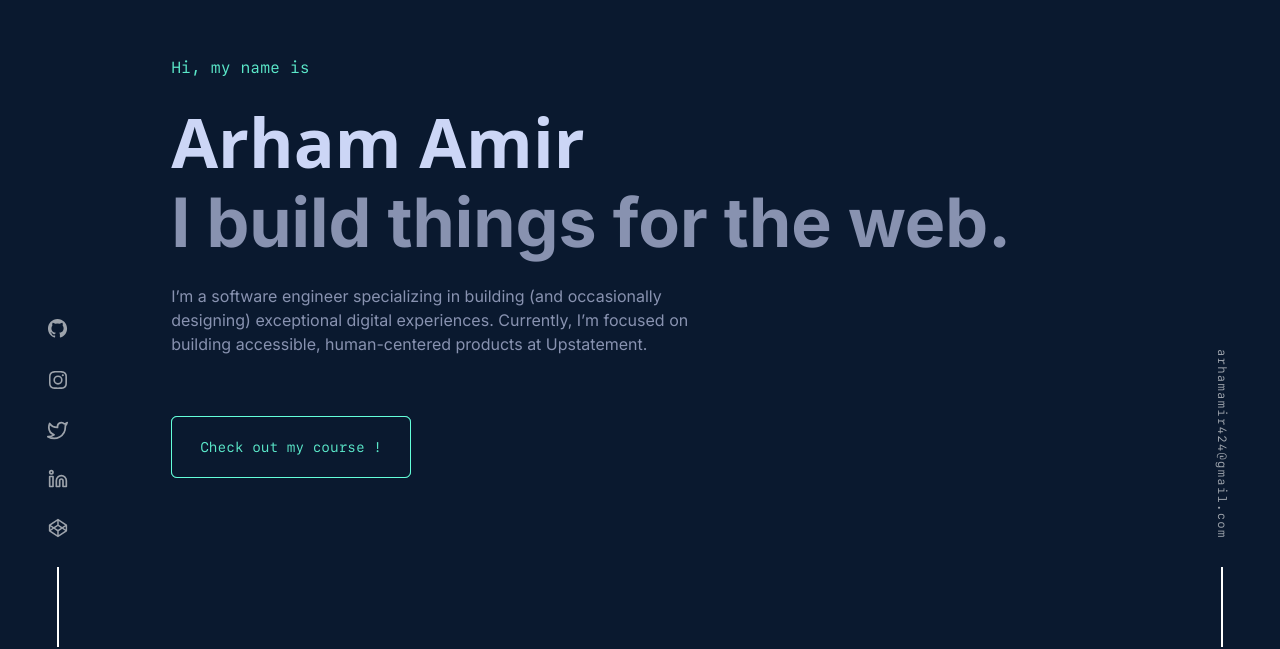
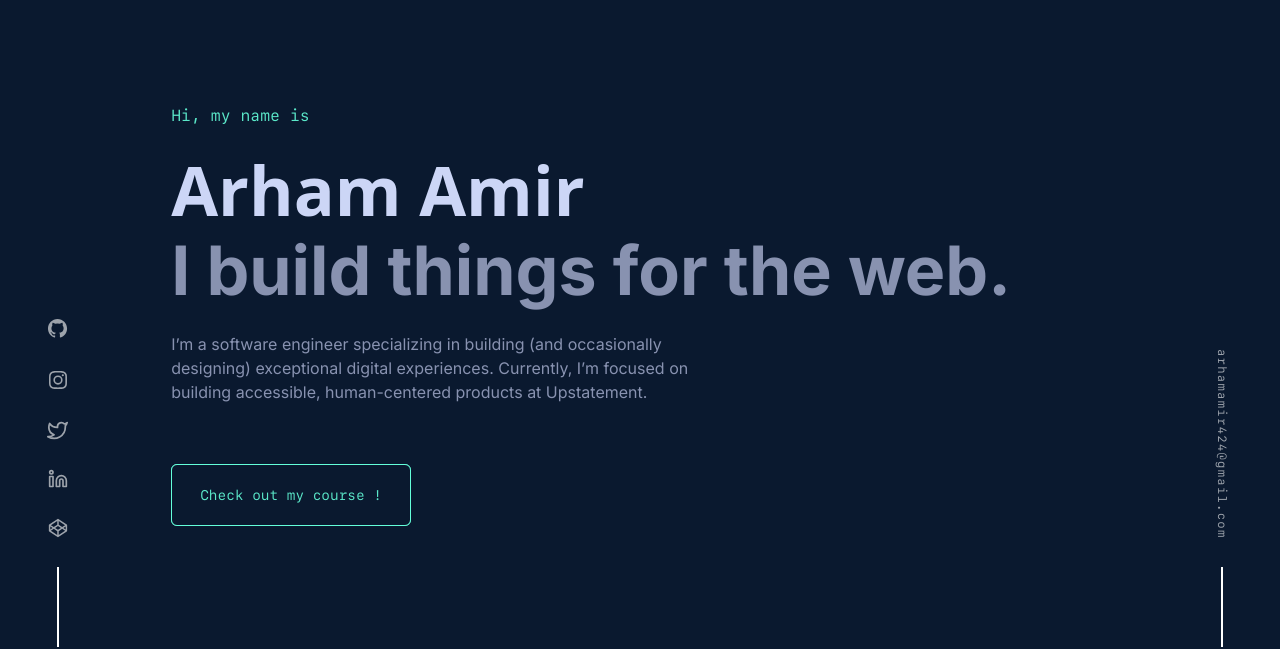
Before and after one commit to Arham-Amir/Portfolio-1, a Next.js app: page / in a window 1280 px wide. Shown: the part 153-802 px from the top of the page. Built offline with nearby package versions, Linux system fonts and the light colour scheme.

Commit message:
WHAT: Add transitions and animations on complete page. + Add a link on rightGmailLink section so that when user click on email he/she will redirected to mail app. WHY: for design purposes IMPACT: High

```diff
--- a/package.json
+++ b/package.json
@@ -18,6 +18,7 @@
     "@types/react": "18.2.20",
     "@types/react-dom": "18.2.7",
     "autoprefixer": "10.4.15",
+    "framer-motion": "^10.16.4",
     "next": "13.4.19",
     "postcss": "8.4.28",
     "react": "18.2.0",
--- a/src/components/Home/about.jsx
+++ b/src/components/Home/about.jsx
@@ -1,12 +1,36 @@
 'use client'
-import { useState } from 'react';
 import { AiFillCaretRight } from 'react-icons/ai'
 import { useSelector } from 'react-redux';
+import {motion} from 'framer-motion'
+
+const fadeInAnimationVarients = {
+  initial: {
+    opacity: 0,
+    y: 30,
+  },
+  animate: {
+    opacity: 1,
+    y: 0,
+    transition: {
+      delay: 0.6,
+      duration: 0.4
+    }
+  }
+}
 
 const About = (props = {}) => {
 
   return (
-    <section id='about' className={`h-auto xl:py-24 xs:py-20 w-full transition-all duration-150`}>
+    <motion.div
+      variants={fadeInAnimationVarients}
+      initial="initial"
+      whileInView="animate"
+      viewport={{
+        once: true,
+      }}
+      className="list-none">
+      <section id='about' className={`h-auto xl:py-24 xs:py-20 w-full transition-all duration-150`
+      }>
         <article className="h-full transition-all duration-150 xl:w-[93%] mx-auto flex flex-col xl:p-7">
           <section className="cursor-pointer mb-10 flex items-center flex-row gap-3 font-bold transition-all duration-150 xs:w-full md:w-[58%]">
             <p className="text-lightColor xs:text-xl smd:text-3xl 2xl:text-4xl 3xl:text-5xl">
@@ -21,6 +45,7 @@ const About = (props = {}) => {
           </section>
         </article>
       </section>
+    </motion.div>
   );
 }
 
@@ -38,7 +63,7 @@ const AboutLeft = (props = {}) => {
         <section className='grid grid-cols-2 gap-y-2 sm:w-11/12 text-darkColor'>
           {about.toolsAndTech.map((el, i) => {
             return <section key={i} className='flex flex-row gap-2'>
-          <AiFillCaretRight className= "text-sm 2xl:text-base" fill="#64ffda" />
+              <AiFillCaretRight className="text-sm 2xl:text-base" fill="#64ffda" />
               <p className='text-sm 2xl:text-base'>{el}</p>
             </section>
           })}
--- a/src/components/Home/contactUs.jsx
+++ b/src/components/Home/contactUs.jsx
@@ -1,13 +1,42 @@
+'use client'
+import { motion } from 'framer-motion'
+import { useSelector } from 'react-redux';
+
+const fadeInAnimationVarients = {
+  initial: {
+    opacity: 0,
+    y: 30,
+  },
+  animate: {
+    opacity: 1,
+    y: 0,
+    transition: {
+      delay: 0.6,
+      duration: 0.4
+    }
+  }
+}
+
 const ContactUs = () => {
+  const { userInfo } = useSelector(state => state.userInfo)
   return (
+    <motion.div
+      variants={fadeInAnimationVarients}
+      initial="initial"
+      whileInView="animate"
+      viewport={{
+        once: true,
+      }}
+      className="list-none">
       <section id='contact' className="mb-24 mx-auto py-24 flex flex-col gap-6 items-center justify-center">
         <p className="font-themeFont text-themeColor/90 text-base 2xl:text-xl">04. What's Next</p>
         <h1 className="text-lightColor xs:text-3xl md:text-4xl lg:text-5xl 2xl:text-6xl 3xl:text-7xl font-bold">Get In Touch</h1>
         <p className="text-darkColor smd:w-4/5 lg:w-3/5 text-center 2xl:text-xl">Although I'm not currently looking for any new opportunities, my inbox is always open. Whether you have a question or just want to say hi, I'll try my best to get back to you!</p>
         <section className="bg-themeColor mt-8 rounded-md w-max">
-        <button className="border w-fit px-7 py-5 bg-bg-grad border-themeColor text-themeColor/90 rounded-md font-themeFont text-xs 2xl:text-2xl transition ease-in-out duration-300 hover:-translate-x-1 hover:-translate-y-1">Say Hello</button>
+          <a href={`mailto:` + userInfo['email']} className="inline-flex border w-fit px-7 py-5 bg-bg-grad border-themeColor text-themeColor/90 rounded-md font-themeFont text-xs 2xl:text-2xl transition ease-in-out duration-300 hover:-translate-x-1 hover:-translate-y-1">Say Hello</a>
         </section>
       </section>
+    </motion.div>
   );
 }
 
--- a/src/components/Home/experience.jsx
+++ b/src/components/Home/experience.jsx
@@ -2,14 +2,41 @@
 import ExperienceDetails from '@components/Home/experienceDetails';
 import { useState } from 'react';
 import { useSelector } from 'react-redux'
+import { motion, stagger, useAnimate } from 'framer-motion'
 
+const fadeInAnimationVarients = {
+  initial: {
+    opacity: 0,
+    y: 30,
+  },
+  animate: {
+    opacity: 1,
+    y: 0,
+    transition: {
+      delay: 0.6,
+      duration: 0.4
+    }
+  },
+}
 const Experience = (props = {}) => {
+  const [scope, animate] = useAnimate();
   const { experiences } = useSelector(state => state.userInfo)
   const [curexp, setcurexp] = useState(0);
   function handleExpClick(id) {
     setcurexp(id);
+    animate([
+      ['.expDetail', {opacity : [0, 1]}, {delay:0.1, duration: 0.2}]
+    ])
   }
   return (
+    <motion.div
+      variants={fadeInAnimationVarients}
+      initial="initial"
+      whileInView="animate"
+      viewport={{
+        once: true,
+      }}
+      className="list-none">
       <section id='experience' className={`${props.className} xl:py-24 xs:py-20 flex justify-end`}>
         <article className="h-full transition-all duration-150 xs:w-full xl:w-[87%] flex flex-col xl:p-7">
           <section className="mb-10 cursor-pointer flex items-center flex-row gap-3 font-bold transition-all duration-150 xs:w-full md:w-[75%]">
@@ -17,7 +44,7 @@ const Experience = (props = {}) => {
               <span className="text-themeColor font-themeFont  xs:text-base sm:text-lg font-normal smd:text-xl mr-2 2xl:text-2xl 3xl:text-3xl">02.</span>Where I've Worked</p>
             <span className="bg-darkColor h-[1px] flex-1"></span>
           </section>
-        <section className="flex xs:flex-col smd:flex-row text-darkColor gap-6">
+          <section ref={scope} className="flex xs:flex-col smd:flex-row text-darkColor gap-6">
             <section className="smd:min-w-max flex xs:flex-row smd:flex-col justify-start items-start custom-scrollbar pb-1">
               {experiences.map((data, i) => {
                 return (
@@ -30,7 +57,7 @@ const Experience = (props = {}) => {
                 )
               })}
             </section>
-          <section className="xs:w-full smd:w-[90%] flex flex-col gap-1">
+            <section className="expDetail xs:w-full smd:w-[90%] flex flex-col gap-1">
               <h1 className="text-lg 2xl:text-2xl font-semibold text-lightColor">{experiences[curexp]['role']}
                 <span className="text-themeColor"> @ {experiences[curexp].name}</span></h1>
               <p className="font-themeFont text-xs 2xl:text-base"> {experiences[curexp]['duration']}</p>
@@ -39,6 +66,7 @@ const Experience = (props = {}) => {
           </section>
         </article>
       </section>
+    </motion.div >
   );
 }
 
--- a/src/components/Home/heroSection.jsx
+++ b/src/components/Home/heroSection.jsx
@@ -1,21 +1,71 @@
 'use client'
 import { useSelector } from "react-redux";
+import { motion } from 'framer-motion'
 
+const fadeInAnimationVarients = {
+  initial: {
+    opacity: 0,
+    y: 10,
+  },
+  animate: (index) => ({
+    opacity: 1,
+    y: 0,
+    transition: {
+      delay: 0.1 * index,
+      duration: 0.2
+    }
+  })
+}
 const HeroSection = (props = {}) => {
   const { userInfo } = useSelector(state => state.userInfo)
 
   return (
     <section className="xs:h-[88vh] smd:h-[83vh] flex-center">
-      <section className={`${props.className} w-fit text-lightColor flex flex-col gap-7 pb-24`}>
+      <section className={`${props.className} w-fit text-lightColor flex flex-col gap-7 xs:pb-24 smd:pb-0`}>
+        <motion.li
+          variants={fadeInAnimationVarients}
+          initial="initial"
+          animate="animate"
+          custom={5}
+          className="list-none">
           <p className="text-themeColor/90 font-themeFont 2xl:text-2xl">Hi, my name is </p>
+        </motion.li>
         <section className="">
+          <motion.li
+            variants={fadeInAnimationVarients}
+            initial="initial"
+            animate="animate"
+            custom={6}
+            className="list-none">
             <h1 className="font-sans text-lightColor mb-3 xs:text-4xl md:text-5xl lg:text-[56px] xl:text-[68px] 2xl:text-[90px] font-bold">{userInfo.name}</h1>
+          </motion.li>
+          <motion.li
+            variants={fadeInAnimationVarients}
+            initial="initial"
+            animate="animate"
+            custom={7}
+            className="list-none">
             <h1 className="text-darkColor  xs:text-4xl md:text-5xl lg:text-[56px] xl:text-[68px] 2xl:text-[90px] font-bold">{userInfo.detail}</h1>
+          </motion.li>
         </section>
+        <motion.li
+          variants={fadeInAnimationVarients}
+          initial="initial"
+          animate="animate"
+          custom={8}
+          className="list-none">
           <p className="text-darkColor md:w-[75%] lg:w-[65%] xl:w-[56%] 2xl:w-[65%] text-base 2xl:text-2xl">{userInfo.description}</p>
+        </motion.li>
+        <motion.li
+          variants={fadeInAnimationVarients}
+          initial="initial"
+          animate="animate"
+          custom={9}
+          className="list-none">
           <section className="bg-themeColor mt-8 rounded-md w-max">
             <button className="border w-fit px-7 py-5 bg-bg-grad border-themeColor text-themeColor/90 rounded-md font-themeFont text-sm 2xl:text-2xl transition duration-300 hover:-translate-x-1 hover:-translate-y-1 ease-in-out">Check out my course !</button>
           </section>
+        </motion.li>
       </section>
     </section>
   );
--- a/src/components/Home/mainProjects.jsx
+++ b/src/components/Home/mainProjects.jsx
@@ -2,24 +2,59 @@
 import { BsBoxArrowUpRight } from 'react-icons/bs'
 import { FiGithub } from 'react-icons/fi'
 import { useSelector } from 'react-redux'
+import { motion } from 'framer-motion'
+
+const fadeInAnimationVarients = {
+  initial: {
+    opacity: 0,
+    y: 20,
+  },
+  animate: {
+    opacity: 1,
+    y: 0,
+    transition: {
+      delay: 0.6,
+      duration: 0.4
+    }
+  }
+}
+
 const MainProjects = () => {
   const { mainProjects } = useSelector(state => state.userInfo)
   return (
     <section id='work' className="py-24 flex flex-col">
+      <motion.div
+        variants={fadeInAnimationVarients}
+        initial="initial"
+        whileInView="animate"
+        viewport={{
+          once: true,
+        }}
+        className="list-none">
         <section className="mb-10 cursor-pointer flex items-center flex-row gap-3 font-bold transition-all duration-150 xs:w-full md:w-[75%]">
           <p className="text-lightColor text-opacity-90 xs:text-xl smd:text-3xl 2xl:text-4xl 3xl:text-5xl">
             <span className="text-themeColor text-opacity-90 font-themeFont xs:text-base sm:text-lg smd:text-2xl  2xl:text-2xl 3xl:text-3xl font-normal mr-2">03.</span>Some Things I've Built</p>
           <span className="bg-darkColor h-[1px] flex-1"></span>
         </section>
+      </motion.div>
       <section className='flex flex-col items-center justify-center gap-24'>
         {mainProjects.map((prj, i) => {
           return (
-            <section key={i} className={`flex ${i % 2 == 0 ? 'flex-row' : 'flex-row-reverse'} items-center w-full relative`}>
+            <motion.div key={i}
+              variants={fadeInAnimationVarients}
+              initial="initial"
+              whileInView="animate"
+              viewport={{
+                once: true,
+              }}
+              className="list-none">
+              <section className={`flex ${i % 2 == 0 ? 'flex-row' : 'flex-row-reverse'} items-center w-full relative`}>
                 <section className={`xs:absolute xs:opacity-10 xs:w-full xs:h-full md:opacity-100 md:relative md:min-w-[55%] md:h-[56vh] 2xl:h-[46vh] image-container`}>
                   <img className="xs:object-cover md:object-fill h-full w-full grayscale-[50] hover:grayscale-0 transition-all duration-200" src={prj['imageLink']} />
                 </section>
                 <Right prj={prj} i={i} />
               </section>
+            </motion.div>
           )
         })}
       </section>
--- a/src/components/Home/navLinks.jsx
+++ b/src/components/Home/navLinks.jsx
@@ -1,28 +1,73 @@
 import Link from "next/link";
+import { motion } from 'framer-motion'
 
+const fadeInAnimationVarients = {
+  initial: {
+    opacity: 0,
+    y: -10,
+  },
+  animate: (index) => ({
+    opacity: 1,
+    y: 0,
+    transition: {
+      delay: 0.1 * index
+    }
+  })
+}
 const NavLinks = (props = {}) => {
   return (
     <section className={`${props.className} gap-8 text-xs font-themeFont items-center
      2xl:text-xl 2xl:gap-9`}>
+      <motion.li
+        variants={fadeInAnimationVarients}
+        initial="initial"
+        animate="animate"
+        custom={0}
+        className="list-none">
         <section className="cursor-pointer flex xs:flex-col items-center md:flex-row gap-2">
           <p className="text-themeColor text-opacity-90">01.</p>
-        <Link href="#about" onClick={()=>props.showHam(false)} className="text-lightColor hover:text-themeColor">About</Link>
-      </section>
+          <Link href="#about" onClick={() => props.showHam(false)} className="text-lightColor hover:text-themeColor">About</Link>
+        </section></motion.li>
+      <motion.li
+        variants={fadeInAnimationVarients}
+        initial="initial"
+        animate="animate"
+        custom={1}
+        className="list-none">
         <section className="cursor-pointer flex xs:flex-col items-center md:flex-row gap-2">
           <p className="text-themeColor text-opacity-90">02.</p>
-        <Link href="#experience" onClick={()=>props.showHam(false)} className="text-lightColor hover:text-themeColor">Experience</Link>
-      </section>
+          <Link href="#experience" onClick={() => props.showHam(false)} className="text-lightColor hover:text-themeColor">Experience</Link>
+        </section></motion.li>
+      <motion.li
+        variants={fadeInAnimationVarients}
+        initial="initial"
+        animate="animate"
+        custom={2}
+        className="list-none">
         <section className="cursor-pointer flex xs:flex-col items-center md:flex-row gap-2">
           <p className="text-themeColor text-opacity-90">03.</p>
-        <Link href="#work" onClick={()=>props.showHam(false)} className="text-lightColor hover:text-themeColor">Work</Link>
-      </section>
+          <Link href="#work" onClick={() => props.showHam(false)} className="text-lightColor hover:text-themeColor">Work</Link>
+        </section></motion.li>
+      <motion.li
+        variants={fadeInAnimationVarients}
+        initial="initial"
+        animate="animate"
+        custom={3}
+        className="list-none">
         <section className="cursor-pointer flex xs:flex-col items-center md:flex-row gap-2">
           <p className="text-themeColor text-opacity-90">04.</p>
-        <Link href="#contact" onClick={()=>props.showHam(false)} className="text-lightColor hover:text-themeColor">Contact</Link>
-      </section>
+          <Link href="#contact" onClick={() => props.showHam(false)} className="text-lightColor hover:text-themeColor">Contact</Link>
+        </section></motion.li>
+      <motion.li
+        variants={fadeInAnimationVarients}
+        initial="initial"
+        animate="animate"
+        custom={4}
+        className="list-none">
         <section className="bg-themeColor rounded-md">
           <button className="hover:-translate-x-1 hover:-translate-y-1 bg-bg-grad ease-in-out transition duration-300 text-themeColor border-themeColor border px-5 py-3 rounded-md">Resume</button>
         </section>
+      </ motion.li>
     </section>
   );
 }
--- a/src/components/Home/navbar.jsx
+++ b/src/components/Home/navbar.jsx
@@ -1,6 +1,21 @@
 'use client'
 import { useState, useRef, useEffect } from "react";
 import NavLinks from '@components/Home/navLinks'
+import {motion} from 'framer-motion'
+
+const fadeInAnimationVarients = {
+  initial: {
+    opacity: 0,
+    y: -3,
+  },
+  animate: {
+    opacity: 1,
+    y: 0,
+    transition: {
+      delay: 0.005
+    }
+  }
+}
 
 const Navbar = () => {
   const [ham, showHam] = useState(false);
@@ -37,12 +52,19 @@ const Navbar = () => {
   return (
     <section ref={navRef} className="transition-all duration-200 w-full z-50 xs:h-[12vh] smd:h-[16vh] px-2 bg-bg-grad/90 fixed top-0 backdrop-blur-md">
       <section className=" h-full flex items-center text-themeColor justify-between">
+        <motion.div
+          variants={fadeInAnimationVarients}
+          initial="initial"
+          animate="animate"
+          custom={1}
+          className="list-none">
           <h1 className="2xl:pl-16 pl-10 xs:-translate-x-6 md:-translate-x-0 duration-200">
             <svg fill="#0a192f" className="h-[50px] 2xl:h-[60px] hover:-translate-x-1 hover:-translate-y-1 ease-in-out transition duration-300 cursor-pointer"
               id="logo" xmlns="http://www.w3.org/2000/svg" role="img" viewBox="0 0 84 96"><title>Logo</title><g
                 transform="translate(-8.000000, -2.000000)"><g transform="translate(11.000000, 5.000000)"><polygon id="Shape" stroke="currentColor" strokeWidth="5" strokeLinecap="round" strokeLinejoin="round" points="39 0 0 22 0 67 39 90 78 68 78 23"></polygon><path d="M45.691667,45.15 C48.591667,46.1 50.691667,48.95 50.691667,52.2 C50.691667,57.95 46.691667,61 40.291667,61 L28.541667,61 L28.541667,30.3 L39.291667,30.3 C45.691667,30.3 49.691667,33.15 49.691667,38.65 C49.691667,41.95 47.941667,44.35 45.691667,45.15 Z M33.591667,43.2 L39.241667,43.2 C42.791667,43.2 44.691667,41.85 44.691667,38.95 C44.691667,36.05 42.791667,34.8 39.241667,34.8 L33.591667,34.8 L33.591667,43.2 Z M33.591667,47.5 L33.591667,56.5 L40.191667,56.5 C43.691667,56.5 45.591667,54.75 45.591667,52 C45.591667,49.2 43.691667,47.5 40.191667,47.5 L33.591667,47.5 Z" fill="currentColor"></path></g></g>
             </svg>
           </h1>
+        </motion.div>
         <NavLinks showHam={showHam} className='xs:hidden md:flex flex-row pr-10 2xl:pr-16' />
         <section onClick={() => { showHam(!ham) }} className="z-30 md:hidden xs:flex flex-col items-end gap-2 pr-4" >
           <p className={`${ham ? 'w-8 rotate-[495deg]' : 'w-9'}  transition-all duration-500 p-[1px] bg-themeColor`}></p>
--- a/src/components/Home/otherProjects.jsx
+++ b/src/components/Home/otherProjects.jsx
@@ -3,6 +3,29 @@ import { useState } from 'react';
 import { CiFolderOn } from 'react-icons/ci'
 import { BsBoxArrowUpRight } from 'react-icons/bs'
 import { useSelector } from 'react-redux';
+import { motion } from 'framer-motion'
+
+const fadeInAnimationVarients = {
+  initial: {
+    opacity: 0,
+    y: 20,
+  },
+  animate: {
+    opacity: 1,
+    y: 0,
+    transition: {
+      delay: 0.6,
+      duration: 0.4
+    }
+  },
+  animate1: (index) => ({
+    opacity: 1,
+    y: 0,
+    transition: {
+      delay: index
+    }
+  })
+}
 
 const OtherProjects = () => {
   const [showMore, setShowMore] = useState(false);
@@ -11,21 +34,68 @@ const OtherProjects = () => {
   return (
     <section className="py-24 flex flex-col gap-8 justify-center items-center w-full">
       <section className="flex flex-col gap-5 items-center">
-        <h1 className="text-lightColor xs:text-xl smd:text-3xl 2xl:text-4xl 3xl:text-5xl font-bold">Other Noteworthy Projects</h1>
-        <p className="text-themeColor font-themeFont text-sm 2xl:text-lg">view the archive</p>
+        <motion.div
+          variants={fadeInAnimationVarients}
+          initial="initial"
+          whileInView="animate"
+          viewport={{
+            once: true,
+          }}
+          className="list-none">
+          <h1 className="text-lightColor xs:text-xl smd:text-3xl 2xl:text-4xl 3xl:text-5xl font-bold">Other Noteworthy Projects</h1>
+        </motion.div>
+        <motion.div
+          variants={fadeInAnimationVarients}
+          initial="initial"
+          whileInView="animate"
+          viewport={{
+            once: true,
+          }}
+          className="list-none">
+          <p className="text-themeColor font-themeFont text-sm 2xl:text-lg">view the archive</p>
+        </motion.div>
       </section>
       <section className="grid gap-5 xs:grid-cols-1 smd:grid-cols-2  xl:grid-cols-3 transition-all duration-200">
         {miniProjects.map((el, i) => {
           if (showMore == false && i < 6) {
-            return <Card key={i} el={el} />
+            return <motion.div key={i}
+              variants={fadeInAnimationVarients}
+              initial="initial"
+              whileInView="animate1"
+              custom={(1 + i * 0.05)}
+              viewport={{
+                once: true,
+              }}
+              className="list-none">
+              <Card el={el} />
+            </motion.div>
           }
           else if (showMore == true)
-            return <Card key={i} el={el} />
+            return <motion.div key={i}
+              variants={fadeInAnimationVarients}
+              initial="initial"
+              whileInView="animate1"
+              custom={(i * 0.05)}
+              viewport={{
+                once: true,
+              }}
+              className="list-none">
+              <Card el={el} />
+            </motion.div>
         })}
       </section>
-      <section className="bg-themeColor mt-8 rounded-md w-max">
-        <button onClick={() => setShowMore(!showMore)} className="border w-fit px-7 py-5 bg-bg-grad border-themeColor text-themeColor/90 rounded-md font-themeFont text-xs 2xl:text-2xl transition ease-in-out duration-300 hover:-translate-x-1 hover:-translate-y-1">{showMore ? 'Show Less' : 'Show More'}</button>
-      </section>
+      <motion.div
+        variants={fadeInAnimationVarients}
+        initial="initial"
+        whileInView="animate"
+        viewport={{
+          once: true,
+        }}
+        className="list-none">
+        <section className="bg-themeColor mt-8 rounded-md w-max">
+          <button onClick={() => setShowMore(!showMore)} className="border w-fit px-7 py-5 bg-bg-grad border-themeColor text-themeColor/90 rounded-md font-themeFont text-xs 2xl:text-2xl transition ease-in-out duration-300 hover:-translate-x-1 hover:-translate-y-1">{showMore ? 'Show Less' : 'Show More'}</button>
+        </section>
+      </motion.div>
     </section >
   );
 }
--- a/src/components/Home/pageBottom.jsx
+++ b/src/components/Home/pageBottom.jsx
@@ -1,12 +1,40 @@
+'use client'
 import LeftSocialIcons from '@components/Home/leftSocialIcons'
 import RightGmailLink from '@components/Home/rightGmailLink'
+import { motion } from 'framer-motion';
 
+const fadeInAnimationVarients = {
+  initial: {
+    opacity: 0,
+    y: 20,
+  },
+  animate: {
+    opacity: 1,
+    y: 0,
+    transition: {
+      delay: 0.6,
+      duration: 0.3
+    }
+  }
+}
 
 const PageBottom = (props = {}) => {
   return (
     <section className='xs:hidden text-white md:block relative'>
-      <LeftSocialIcons className="md:w-[9vw] md:fixed left-0 bottom-0 md:h-[83vh] flex md:flex-col items-center md:justify-end" />
-      <RightGmailLink className="w-[9vw] fixed right-0 bottom-0 h-[83vh] flex flex-col items-center justify-end" />
+      <motion.div
+        variants={fadeInAnimationVarients}
+        initial="initial"
+        animate="animate"
+        className="list-none">
+        <LeftSocialIcons className="md:w-[9vw] md:fixed left-0 bottom-0 md:h-[83vh] flex md:flex-col items-center md:justify-end" />
+      </motion.div>
+      <motion.div
+        variants={fadeInAnimationVarients}
+        initial="initial"
+        animate="animate"
+        className="list-none">
+        <RightGmailLink className="w-[9vw] fixed right-0 bottom-0 h-[83vh] flex flex-col items-center justify-end" />
+      </motion.div>
     </section>
   );
 }
--- a/src/components/Home/rightGmailLink.jsx
+++ b/src/components/Home/rightGmailLink.jsx
@@ -6,7 +6,7 @@ const RightGmailLink = (props = {}) => {
 
   return (
     <section className={`${props.className} gap-7`}>
-      <p className="text-verticle font-themeFont text-xs 2xl:text-base opacity-60 hover:opacity-100 hover:text-themeColor hover:-translate-y-1 tracking-widest">{userInfo['email']}</p>
+      <a href={`mailto:`+ userInfo['email']} className="text-verticle font-themeFont text-xs 2xl:text-base opacity-60 hover:opacity-100 hover:text-themeColor hover:-translate-y-1 tracking-widest">{userInfo['email']}</a>
       <span className="p-[1px] h-20 bg-white"></span>
     </section>
   );
```
Also changed, not shown: 1 other file (tests, documents, lock files or other folders). Lines whose indentation alone changed are shown as unchanged.
